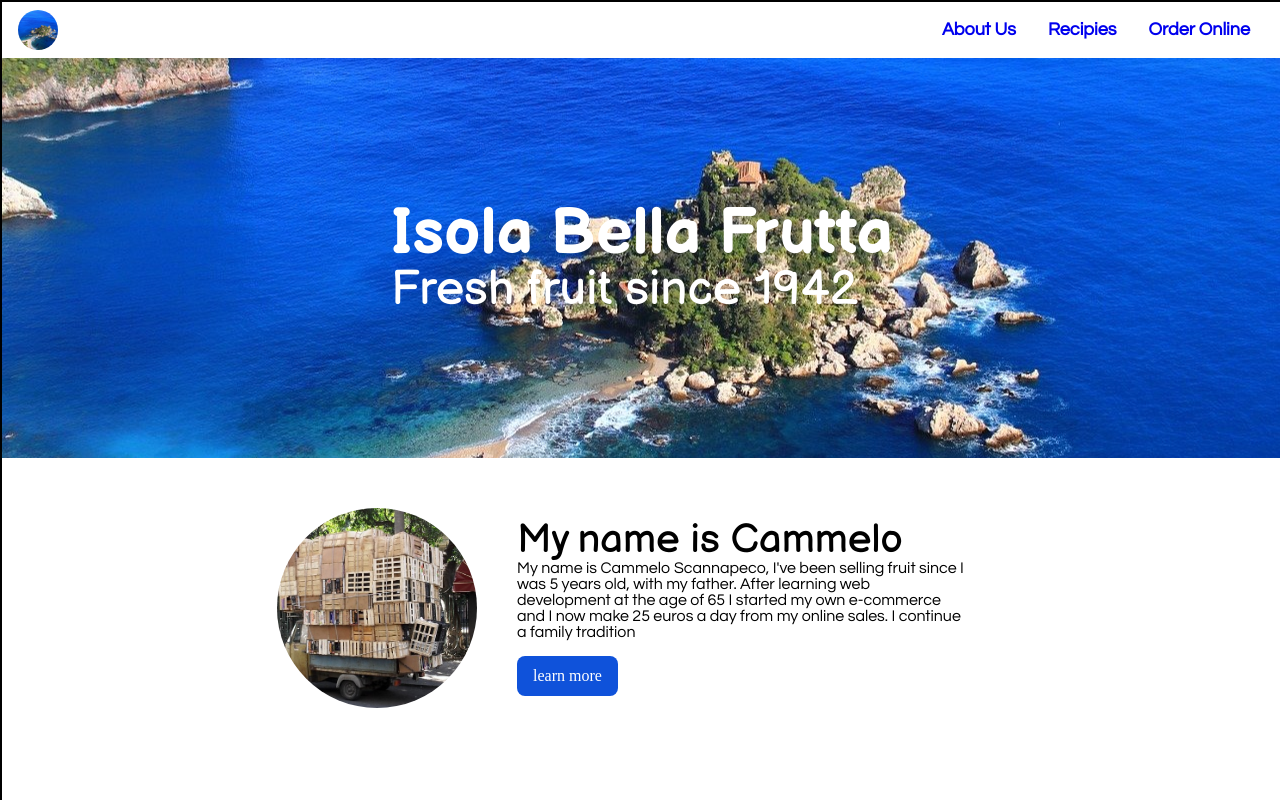
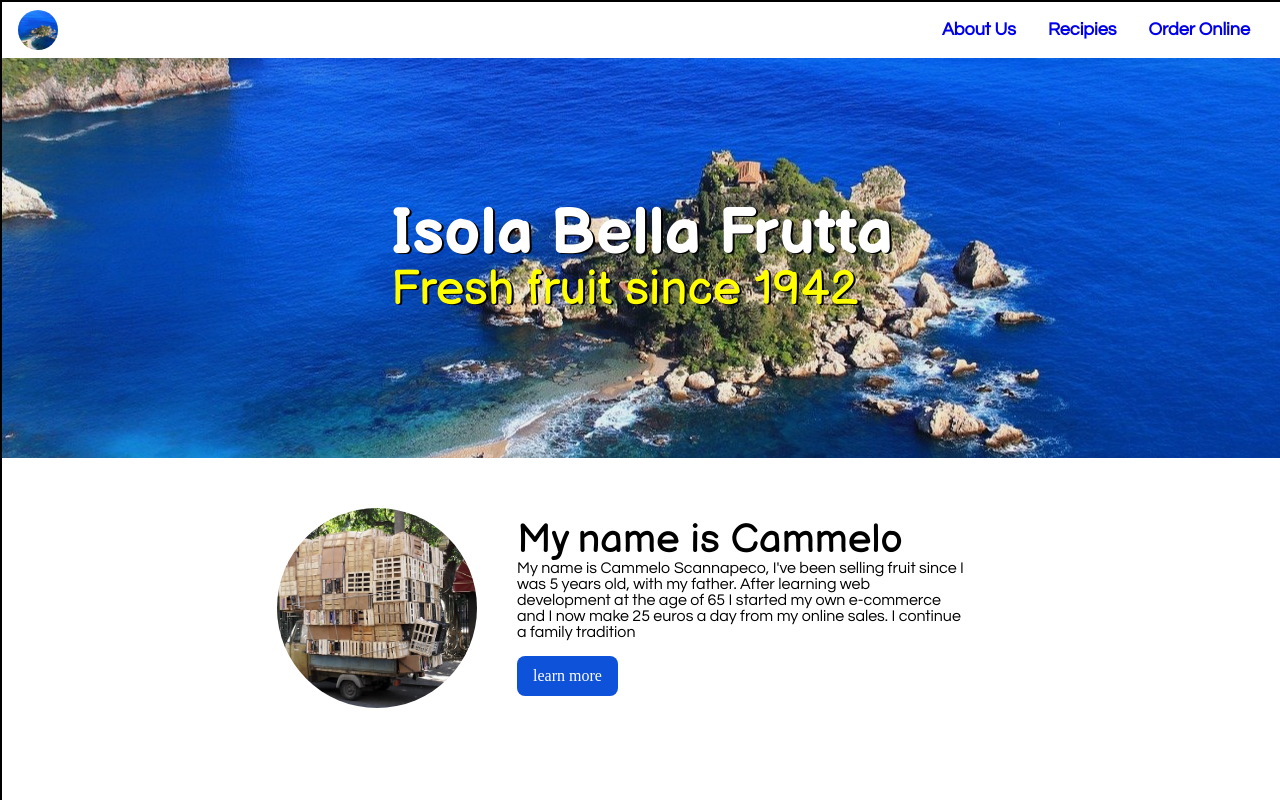
Before and after one commit to ilzio/lapa-frutta, a Next.js app: page / in a window 1280 px wide. Shown: the top 800 px of the page. Built offline with nearby package versions, Linux system fonts and the light colour scheme.

Commit message:
Hero BEM + styling

```diff
--- a/components/Home/Hero.js
+++ b/components/Home/Hero.js
@@ -2,9 +2,10 @@ import React from "react";
 
 const Hero = ({ image }) => (
   <div className="Hero">
-    <div className="centeredSection">
-      <h1 className="centeredText">Isola Bella Frutta</h1>
-      <h2 className="centeredText">Fresh fruit since 1942</h2>
+    <div className="Hero__overlay" />
+    <div className="Hero__centerd-section">
+      <h1>Isola Bella Frutta</h1>
+      <h2>Fresh fruit since 1942</h2>
     </div>
     <style jsx>{`
       .Hero {
@@ -17,9 +18,26 @@ const Hero = ({ image }) => (
         display: flex;
         align-items: center;
         justify-content: center;
+        position: relative;
       }
-      .centeredSection {
+      .Hero__overlay {
+        position: absolute;
+        top: 0;
+        left: 0;
+        height: 100%;
+        width: 100%;
+        background-color: #0000000f;
+      }
+      .Hero__centerd-section {
         color: white;
+        position: relative;
+      }
+      .Hero h1,
+      .Hero h2 {
+        text-shadow: 2px 1px black;
+      }
+      .Hero h2 {
+        color: yellow;
       }
     `}</style>
   </div>
```
